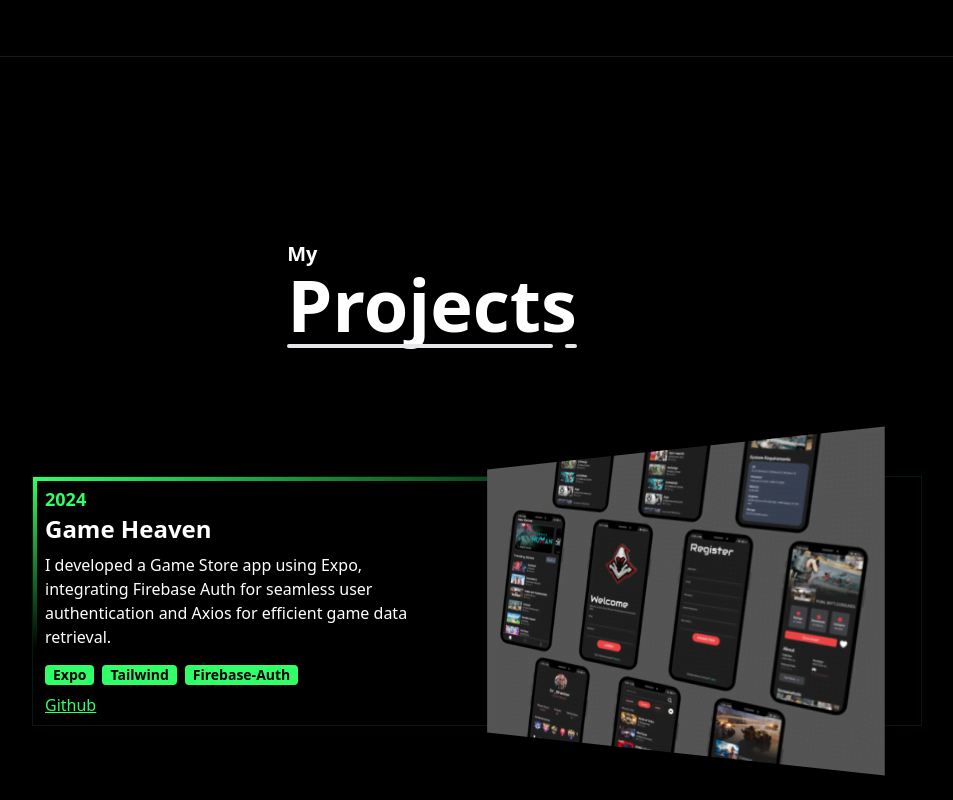
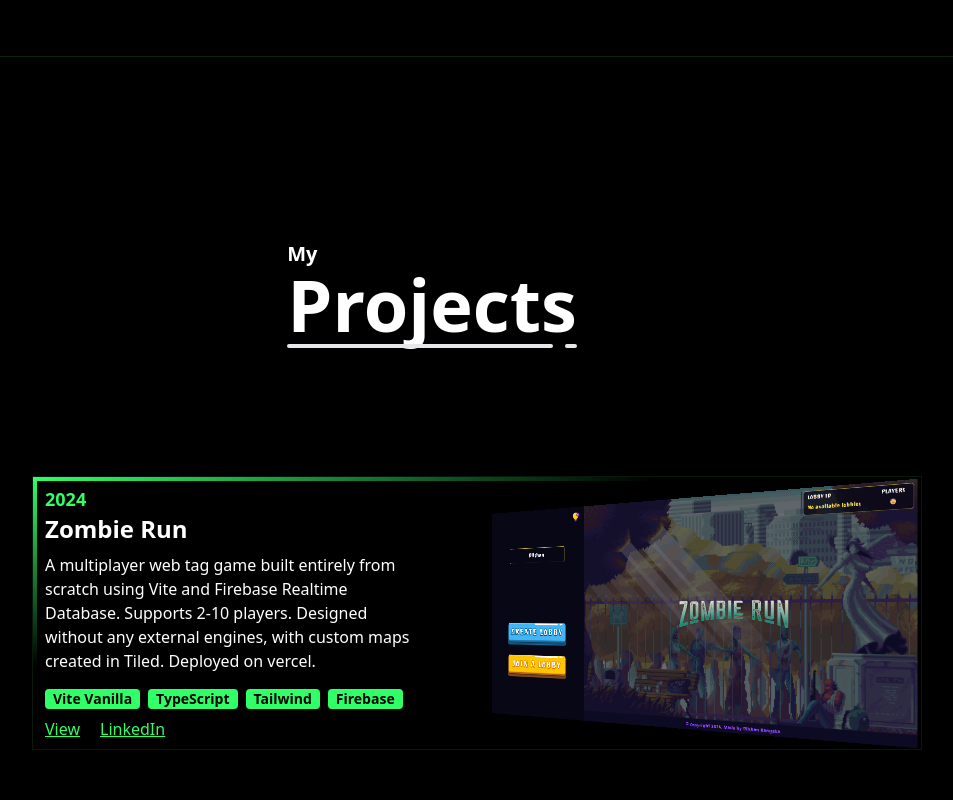
Before and after one commit to TGDRangaka/MyPortfolio, a React (Vite) app: page /projects in a window 1280 px wide. Shown: the top 800 px of the page, without its empty margins (208-1161 px from the left). Built offline with nearby package versions, Linux system fonts and the light colour scheme.

Commit message:
feat: add zombie run project

```diff
--- a/src/componets/Footer.tsx
+++ b/src/componets/Footer.tsx
@@ -5,7 +5,7 @@ export default function Footer() {
         <footer className=" my-2">
             <hr className="border-green/20 mb-3" />
             <SocialIcons />
-            <p className="text-sm text-center my-2  lg:text-base">© Copyright 2024. Made by Dilshan Rangaka</p>
+            <p className="text-sm text-center my-2  lg:text-base">© Copyright {new Date().getFullYear()}. Made by Dilshan Rangaka</p>
         </footer>
     )
 }
--- a/src/componets/HomeSection.tsx
+++ b/src/componets/HomeSection.tsx
@@ -10,7 +10,7 @@ export default function HomeSection() {
         <p className='text-4xl font-bold mt-28  xsm:text-5xl  sm:text-6xl lg:text-7xl  2xl:text-8xl'>Dilshan Rangaka</p>
         <div className='mt-2  xsm:text-xl  lg:mt-4 lg:text-xl  2xl:text-2xl'>
           <span className=' text-white/80'>Fullstack Developer</span>
-          <span className='border-l ml-4 pl-4 text-white/60'>Student</span>
+          <span className='border-l ml-4 pl-4 text-white/50'>Indie Game Developer</span>
         </div>
 
         <div className='mt-2 flex h-8 gap-2  sm:h-10 lg:h-10 items-center lg:mb-28 lg:gap-5 lg:mt-6'>
--- a/src/componets/cards/ProjectCard.tsx
+++ b/src/componets/cards/ProjectCard.tsx
@@ -11,6 +11,7 @@ interface Project {
     livelink: string | null,
     other: string | null,
     type: string[],
+    linkedin?: string,
 }
 
 interface Props {
@@ -19,7 +20,7 @@ interface Props {
 }
 
 export default function ProjectCard({ project, isLeft }: Props) {
-    const { name, year, description, github, languages, image, livelink} = project;
+    const { name, year, description, github, languages, image, livelink, other} = project;
 
     return (
         <div className={`border border-green/10 w-72 bg-black p-2 pl-3 relative flex flex-col gap-3  lg:flex-row lg:w-800 lg:items-center  ${isLeft ? 'lg:self-start' : 'lg:self-end'}`}
@@ -41,6 +42,7 @@ export default function ProjectCard({ project, isLeft }: Props) {
                 <div className="flex text-sm underline text-green mt-2 gap-5 lg:text-base">
                     {github && <a href={github} target="_blank" rel="noopener noreferrer">Github</a>}
                     {livelink && <a href={livelink} target="_blank" rel="noopener noreferrer">View</a>}
+                    {other && other.includes('linkedin') && <a href={other} target="_blank" rel="noopener noreferrer">LinkedIn</a>}
                 </div>
             </div>
 
--- a/src/data/projects.ts
+++ b/src/data/projects.ts
@@ -315,7 +315,7 @@ export default [
         description: 'A multiplayer Battleship game. PvP gameplay with 3 difficulty levels (easy, normal, hard). Create a game room, invite a friend with the room code, place your battleships, and engage in strategic naval battles! (Don\'t show your board to other player🤫)',
         github: 'https://github.com/TGDRangaka/battle-of-the-high-seas',
         livelink: 'https://tgdrangaka.github.io/Battle-of-the-High-Seas/',
-        languages: ['Vite', 'TypeScript', 'Firebase'],
+        languages: ['Vite Vanilla', 'TypeScript', 'Firebase'],
         image: '/projects/battle-of-the-high-seas.png',
         imageView: 'landscape',
         other: '',
@@ -335,4 +335,19 @@ export default [
         other: '',
         type: ['mobile', 'game'],
     },
+    {
+        id: 25,
+        name: 'Zombie Run',
+        year: 2024,
+        platform: 'Mobile',
+        description: 'A multiplayer web tag game built entirely from scratch using Vite and Firebase Realtime Database. Supports 2-10 players. Designed without any external engines, with custom maps created in Tiled. Deployed on vercel.',
+        github: '',
+        livelink: 'https://zombie-run.vercel.app/',
+        languages: ['Vite Vanilla', 'TypeScript', 'Tailwind', 'Firebase'],
+        image: '/projects/zombie-run.png',
+        imageView: 'landscape',
+        other: 'https://www.linkedin.com/posts/dilshan-rangaka-854133227_zombierun-gamedevelopment-webgames-activity-7239279849264103424-GakP?utm_source=share&utm_medium=member_desktop',
+        type: ['web', 'game'],
+        linkedin: ''
+    },
 ]
```
Also changed, not shown: public/projects/zombie-run.png (added).
